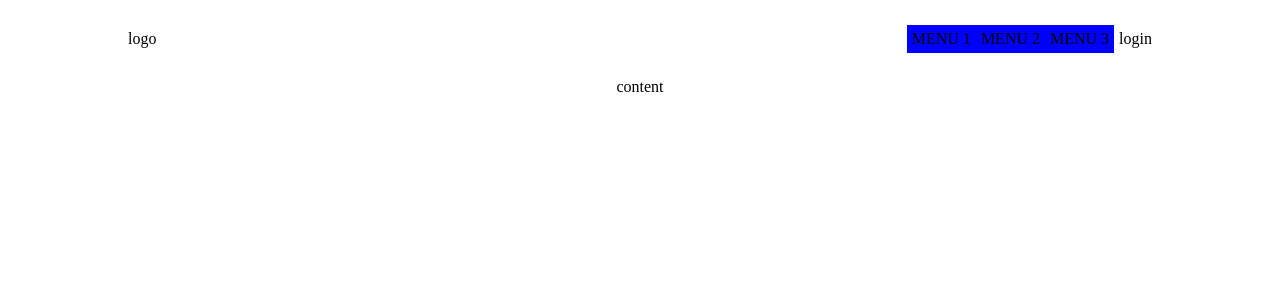
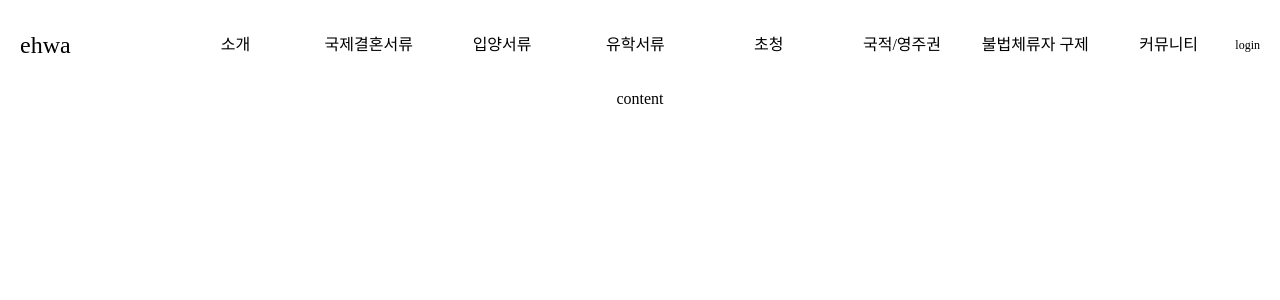
Before and after one commit to LimEunSang/ehwa, a React (Create React App) app in the folder frontend/: page / in a window 1280 px wide. Shown: the top 300 px of the page. Built offline with nearby package versions, Linux system fonts and the light colour scheme.

Commit message:
header 구현 중
- 드롭다운 메뉴의 틀을 작성했습니다.
- 정확한 메뉴 구성을 파악하고 적용하여 navigate 기능을 집어넣는 작업이 필요합니다.
- css 추가 작업이 필요합니다.

```diff
--- a/frontend/package.json
+++ b/frontend/package.json
@@ -8,6 +8,7 @@
     "@testing-library/user-event": "^13.5.0",
     "react": "^18.2.0",
     "react-dom": "^18.2.0",
+    "react-router-dom": "^6.15.0",
     "react-scripts": "5.0.1",
     "web-vitals": "^2.1.4"
   },
--- a/frontend/src/App.css
+++ b/frontend/src/App.css
@@ -1,3 +1,9 @@
+/* 전역 변수 */
+:root {
+  --main-font-color: rgb(160, 0, 200);
+  --menu-heigh: 50px;
+}
+
 /* basic */
 
 * {
@@ -14,7 +20,6 @@ li {
 /* container */
 
 .container {
-  width: 100%;
   display: flex;
   flex-direction: column;
   align-items: center;
@@ -23,46 +28,51 @@ li {
 /* header */
 
 header {
-  width: 80%;
+  width: 100%;
+  max-width: 1240px;
+  height: 90px;
   display: flex;
   flex-direction: row;
-  justify-content: space-between;
-  align-items: center;
-  margin: 20px 0;
+  padding: 20px 0;
 }
 
-.menu {
+header .logo {
+  width: 12%;
+  height: 100%;
+  display: flex;
+  align-items: center;
+  font-size: 24px;
+}
+
+header .menu {
+  width: 88%;
+  height: 100%;
   display: flex;
   flex-direction: row;
   align-items: center;
 }
 
-.dropdown-menu ul {
-  padding: 5px;
+.menu .dropdown-menu {
+  width: 100%;
+  height: 100%;
 }
 
-.dropdown-menu li {
-  padding: 5px;
-}
-
-.dropdown-menu .main-ul:after {
+.menu .dropdown-menu:after {
   display: block;
   content: "";
   clear: both;
 }
 
-.dropdown-menu .main-ul > li {
+.dropdown-menu > li {
   position: relative;
   float: left;
-  background-color: blue;
+  width: calc(100% / 8);
+  height: 100%;
+  text-align: center;
+  line-height: var(--menu-heigh);
 }
 
-.dropdown-menu .main-ul > li:hover .sub-ul {
-  display: block;
-  background-color: red;
-}
-
-.dropdown-menu .main-ul .sub-ul {
+.dropdown-menu .depth {
   display: none;
   position: absolute;
   left: 0;
@@ -71,6 +81,24 @@ header {
   text-align: center;
 }
 
-.dropdown-menu .menu .login {
-  padding: 5px;
+.dropdown-menu > li:hover {
+  color: var(--main-font-color);
 }
+
+.dropdown-menu > li:hover .depth {
+  display: block;
+}
+
+.dropdown-menu .depth > li {
+  line-height: 30px;
+  color: black;
+  background-color: white;
+}
+
+.dropdown-menu .depth > li:hover {
+  color: var(--main-font-color);
+}
+
+.menu .login {
+  font-size: 12px;
+}
--- a/frontend/src/App.js
+++ b/frontend/src/App.js
@@ -1,5 +1,5 @@
 import "./App.css";
-import Header from "./components/Header";
+import Header from "./components/header/Header";
 
 function App() {
   return (
--- a/frontend/src/components/DropdownMenu.js
+++ /dev/null
@@ -1,26 +0,0 @@
-const DropdownMenu = () => {
-  return (
-    <div className="dropdown-menu">
-      <ul className="main-ul">
-        <li>
-          MENU 1
-          <ul class="sub-ul">
-            <li>MENU 1_1</li>
-            <li>MENU 1_2</li>
-            <li>MENU 1_3</li>
-          </ul>
-        </li>
-        <li>MENU 2</li>
-        <li>
-          MENU 3
-          <ul class="sub-ul">
-            <li>MENU 3_1</li>
-            <li>MENU 3_2</li>
-          </ul>
-        </li>
-      </ul>
-    </div>
-  );
-};
-
-export default DropdownMenu;
--- /dev/null
+++ b/frontend/src/components/header/DropdownMenu.js
@@ -0,0 +1,22 @@
+const DropdownMenu = () => {
+  return (
+    <ul className="dropdown-menu">
+      <li>
+        소개
+        <ul className="depth">
+          <li>인사말</li>
+          <li>오시는 길</li>
+        </ul>
+      </li>
+      <li>국제결혼서류</li>
+      <li>입양서류</li>
+      <li>유학서류</li>
+      <li>초청</li>
+      <li>국적/영주권</li>
+      <li>불법체류자 구제</li>
+      <li>커뮤니티</li>
+    </ul>
+  );
+};
+
+export default DropdownMenu;
--- a/frontend/src/components/Header.js
+++ b/frontend/src/components/header/Header.js
@@ -3,7 +3,7 @@ import DropdownMenu from "./DropdownMenu";
 const Header = () => {
   return (
     <header className="header">
-      <div className="logo">logo</div>
+      <div className="logo">ehwa</div>
       <div className="menu">
         <DropdownMenu />
         <div className="login">login</div>
```
Also changed, not shown: 1 other file (tests, documents, lock files or other folders).
